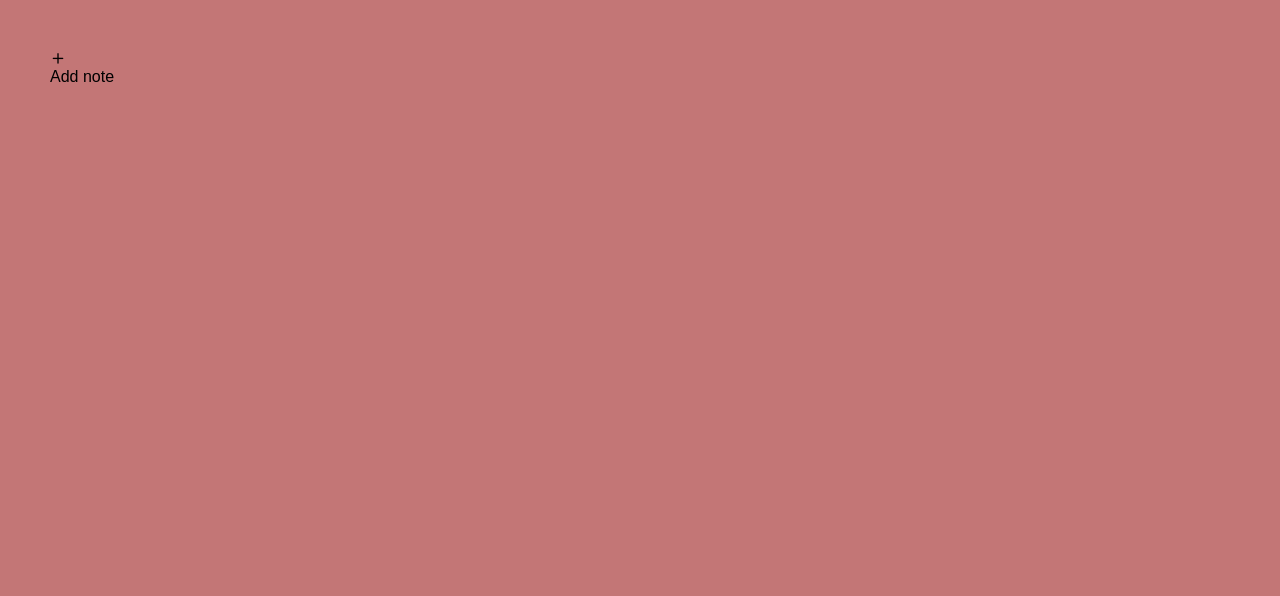
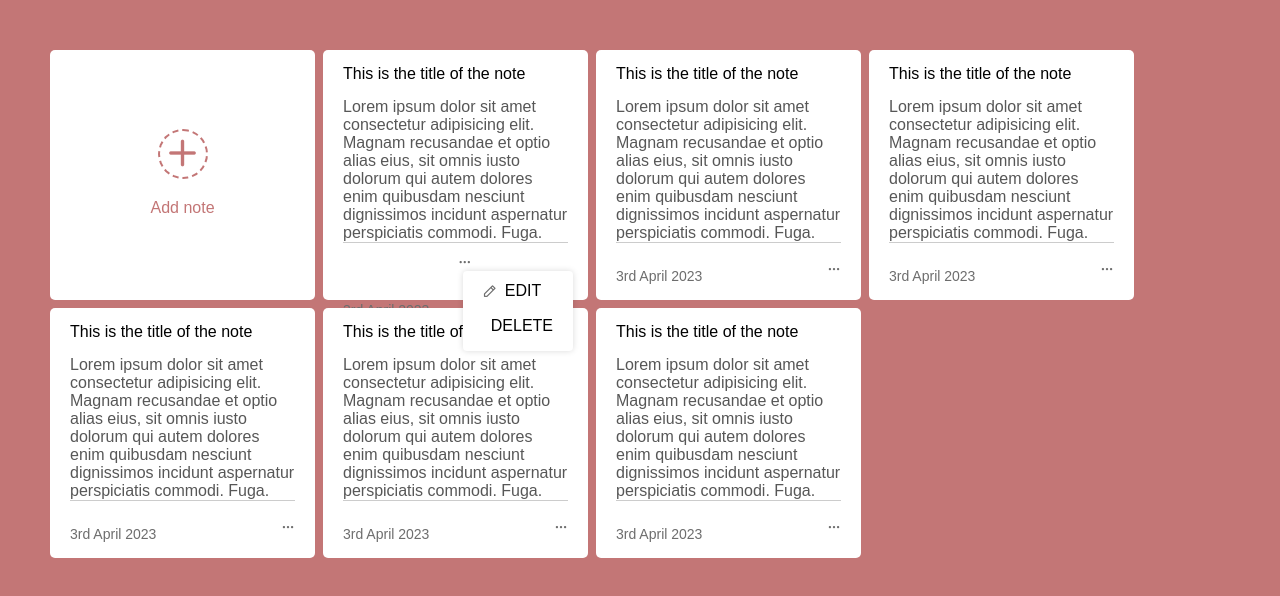
Before and after one commit to Aaliya-feisal/NOTES-APP, a plain HTML site: page index.html in a window 1280 px wide. Drawn offline with nearby package versions, Linux system fonts and the light colour scheme.

Commit message:
finished the UI

```diff
--- a/index.html
+++ b/index.html
@@ -9,13 +9,87 @@
 </head>
 <body>
     <div class="container">
-        <div class="note">
+        <li class="add-note">
             <div class="icon"><i class="uil uil-plus"></i></div>
             <p>Add note</p>
+        </li>
+        <li class="note">
+            <div class="content">
+                <p>This is the title of the note</p>
+                <span>Lorem ipsum dolor sit amet consectetur adipisicing elit. Magnam recusandae et optio alias eius, sit omnis iusto dolorum qui autem dolores enim quibusdam nesciunt dignissimos incidunt aspernatur perspiciatis commodi. Fuga.</span>
+                </div>
+                <div class="bottom-content">
+                <span>3rd April 2023</span>
+                <div class="settings">
+                    <i class="uil uil-ellipsis-h"></i>
+                    <ul class="menu">
+                        <li><i class="uil uil-pen"></i>EDIT</li>
+                        <li><i class="uil uil-trashgit"></i>DELETE</li>
+                    </ul>
 
-
-
-        </div>
+                </div>
+            </div>
+        </li>
+        <li class="note">
+            <div class="content">
+                <p>This is the title of the note</p>
+                <span>Lorem ipsum dolor sit amet consectetur adipisicing elit. Magnam recusandae et optio alias eius, sit omnis iusto dolorum qui autem dolores enim quibusdam nesciunt dignissimos incidunt aspernatur perspiciatis commodi. Fuga.</span>
+                </div>
+                <div class="bottom-content">
+                <span>3rd April 2023</span>
+                <div class="settings">
+                    <i class="uil uil-ellipsis-h"></i>
+                </div>
+            </div>
+        </li>
+        <li class="note">
+            <div class="content">
+                <p>This is the title of the note</p>
+                <span>Lorem ipsum dolor sit amet consectetur adipisicing elit. Magnam recusandae et optio alias eius, sit omnis iusto dolorum qui autem dolores enim quibusdam nesciunt dignissimos incidunt aspernatur perspiciatis commodi. Fuga.</span>
+                </div>
+                <div class="bottom-content">
+                <span>3rd April 2023</span>
+                <div class="settings">
+                    <i class="uil uil-ellipsis-h"></i>
+                </div>
+            </div>
+        </li>
+        <li class="note">
+            <div class="content">
+                <p>This is the title of the note</p>
+                <span>Lorem ipsum dolor sit amet consectetur adipisicing elit. Magnam recusandae et optio alias eius, sit omnis iusto dolorum qui autem dolores enim quibusdam nesciunt dignissimos incidunt aspernatur perspiciatis commodi. Fuga.</span>
+                </div>
+                <div class="bottom-content">
+                <span>3rd April 2023</span>
+                <div class="settings">
+                    <i class="uil uil-ellipsis-h"></i>
+                </div>
+            </div>
+        </li>
+        <li class="note">
+            <div class="content">
+                <p>This is the title of the note</p>
+                <span>Lorem ipsum dolor sit amet consectetur adipisicing elit. Magnam recusandae et optio alias eius, sit omnis iusto dolorum qui autem dolores enim quibusdam nesciunt dignissimos incidunt aspernatur perspiciatis commodi. Fuga.</span>
+                </div>
+                <div class="bottom-content">
+                <span>3rd April 2023</span>
+                <div class="settings">
+                    <i class="uil uil-ellipsis-h"></i>
+                </div>
+            </div>
+        </li>
+        <li class="note">
+            <div class="content">
+                <p>This is the title of the note</p>
+                <span>Lorem ipsum dolor sit amet consectetur adipisicing elit. Magnam recusandae et optio alias eius, sit omnis iusto dolorum qui autem dolores enim quibusdam nesciunt dignissimos incidunt aspernatur perspiciatis commodi. Fuga.</span>
+                </div>
+                <div class="bottom-content">
+                <span>3rd April 2023</span>
+                <div class="settings">
+                    <i class="uil uil-ellipsis-h"></i>
+                </div>
+            </div>
+        </li>
     </div>
 </body>
 </html>
```
